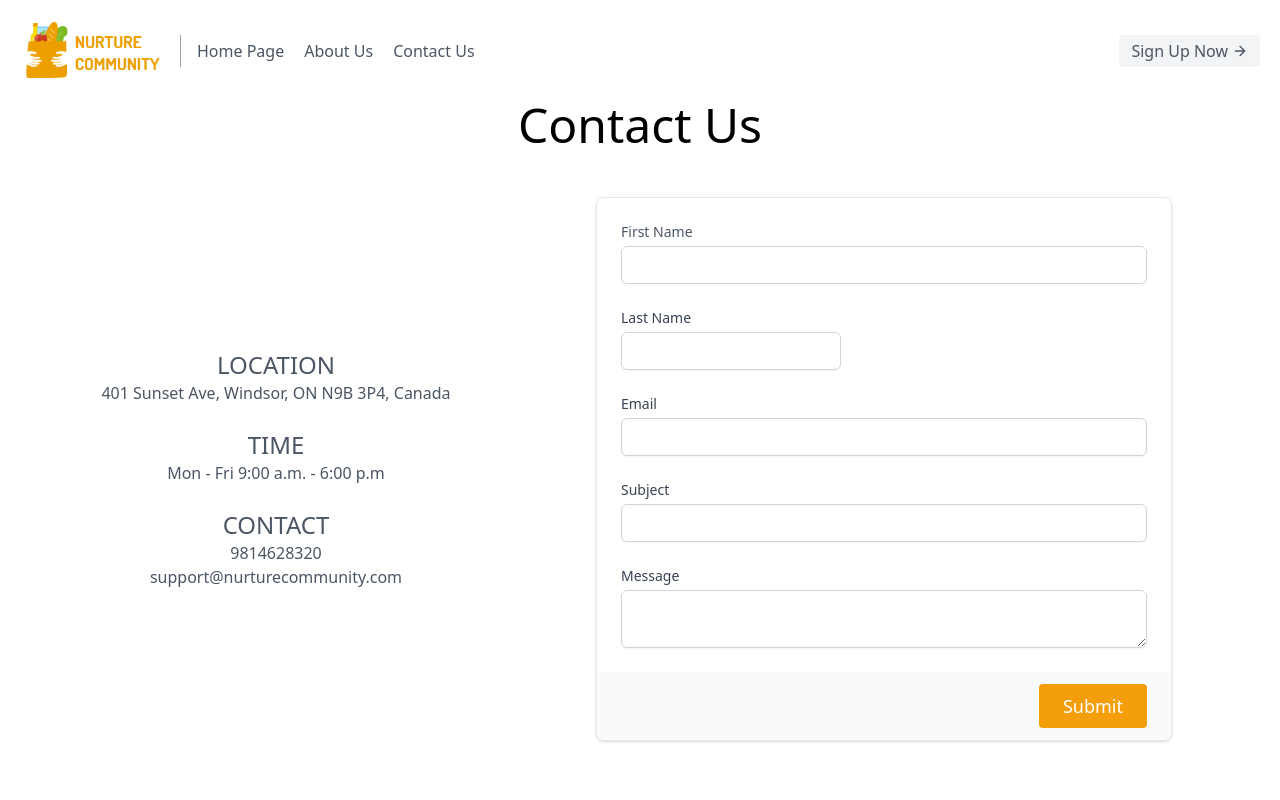
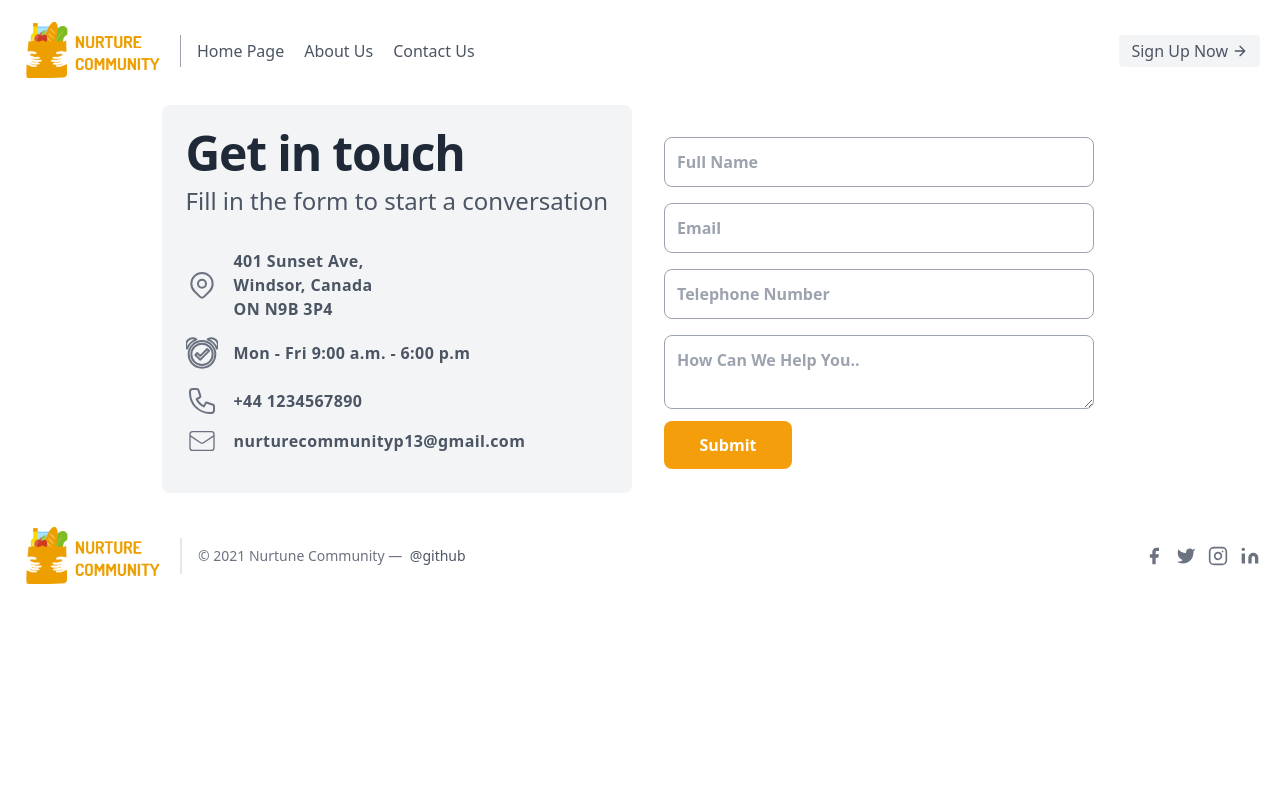
Before and after one commit to Anubha-31/Nurture-Community, a Vue app: page /ContactUs in a window 1280 px wide. Shown: the top 800 px of the page. Built offline with nearby package versions, Linux system fonts and the light colour scheme.

Commit message:
contact us changes

```diff
--- a/src/views/ContactUs.vue
+++ b/src/views/ContactUs.vue
@@ -1,112 +1,185 @@
 <template>
   <Header />
-  <div>
-    <div class="container mx-auto px-6 ">
-      <div class="text-center">
-        <h1 class="text-5xl">Contact Us</h1>
-        <!-- <p class="mt-5">Please contact us using the below form.</p> -->
+  <div
+    class="relative flex items-top justify-center bg-white dark:bg-gray-900 sm:items-center sm:pt-0"
+  >
+    <div class="max-w-6xl mx-auto sm:px-6 lg:px-8">
+      <div class="mt-1 overflow-hidden">
+        <div class="grid grid-cols-1 md:grid-cols-2">
+          <div class="p-6 mr-2 bg-gray-100 dark:bg-gray-800 sm:rounded-lg">
+            <h1
+              class="text-4xl sm:text-5xl text-gray-800 dark:text-white font-extrabold tracking-tight"
+            >
+              Get in touch
+            </h1>
+            <p
+              class="text-normal text-lg sm:text-2xl font-medium text-gray-600 dark:text-gray-400 mt-2"
+            >
+              Fill in the form to start a conversation
+            </p>
+
+            <div
+              class="flex items-center mt-8 text-gray-600 dark:text-gray-400"
+            >
+              <svg
+                fill="none"
+                stroke="currentColor"
+                stroke-linecap="round"
+                stroke-linejoin="round"
+                stroke-width="1.5"
+                viewBox="0 0 24 24"
+                class="w-8 h-8 text-gray-500"
+              >
+                <path
+                  stroke-linecap="round"
+                  stroke-linejoin="round"
+                  stroke-width="1.5"
+                  d="M17.657 16.657L13.414 20.9a1.998 1.998 0 01-2.827 0l-4.244-4.243a8 8 0 1111.314 0z"
+                />
+                <path
+                  stroke-linecap="round"
+                  stroke-linejoin="round"
+                  stroke-width="1.5"
+                  d="M15 11a3 3 0 11-6 0 3 3 0 016 0z"
+                />
+              </svg>
+              <div class="ml-4 text-md tracking-wide font-semibold w-40">
+                401 Sunset Ave, Windsor, Canada ON N9B 3P4
               </div>
             </div>
-    <div class="min-h-screen flex flex-col">
-      <div class="container mx-auto flex px-5 py-12 md:flex-row flex-col items-center text-gray-600 body-font">
-        <div class="lg:max-w-lg lg:w-full md:w-1/2 w-5/6 mb-10 md:mb-0 items-center text-center">
-          <h2 class="text-2xl">LOCATION</h2>
-          <p>401 Sunset Ave, Windsor, ON N9B 3P4, Canada</p>
-          <br />
-          <h2 class=" text-2xl">TIME</h2>
-          <p>Mon - Fri 9:00 a.m. - 6:00 p.m</p>
-          <br />
-          <h2 class="text-2xl">CONTACT</h2>
-          <p>9814628320</p>
-          <p>support@nurturecommunity.com</p>
+
+            <div
+              class="flex items-center mt-4 text-gray-600 dark:text-gray-400"
+            >
+              <svg
+                fill="none"
+                stroke="currentColor"
+                stroke-linecap="round"
+                stroke-linejoin="round"
+                stroke-width="1.5"
+                viewBox="0 0 24 24"
+                class="w-8 h-8 text-gray-500"
+              >
+                <path
+                  stroke-linecap="round"
+                  stroke-linejoin="round"
+                  stroke-width="1.5"
+                  d="M22.001 13c0-5.522-4.475-10.001-10.002-10.001-5.523 0-10.001 4.479-10.001 10.001 0 4.316 3.087 10 10.001 10 6.93 0 10.002-5.693 10.002-10zm-10.002 8c-4.411 0-8.001-3.59-8.001-8 0-4.413 3.59-8.001 8.001-8.001 4.412 0 8.002 3.588 8.002 8.001 0 4.41-3.59 8-8.002 8zm-1.279-6.817l-2.325-2.183-1.395 1.435 3.746 3.565 6.559-6.592-1.422-1.408-5.163 5.183zm-9.918-5.468c-.535-.824-.802-1.772-.802-2.718 0-2.757 2.233-4.995 4.991-4.995.948 0 1.896.268 2.721.803-3.172 1.217-5.692 3.739-6.91 6.91zm18.201-7.715c-.947 0-1.895.268-2.719.803 3.17 1.218 5.694 3.739 6.914 6.909.534-.823.801-1.77.801-2.717 0-2.761-2.236-4.995-4.996-4.995z"
+                />
+              </svg>
+              <div class="ml-4 text-md tracking-wide font-semibold w-60">
+                Mon - Fri 9:00 a.m. - 6:00 p.m
+              </div>
             </div>
 
+            <div
+              class="flex items-center mt-4 text-gray-600 dark:text-gray-400"
+            >
+              <svg
+                fill="none"
+                stroke="currentColor"
+                stroke-linecap="round"
+                stroke-linejoin="round"
+                stroke-width="1.5"
+                viewBox="0 0 24 24"
+                class="w-8 h-8 text-gray-500"
+              >
+                <path
+                  stroke-linecap="round"
+                  stroke-linejoin="round"
+                  stroke-width="1.5"
+                  d="M3 5a2 2 0 012-2h3.28a1 1 0 01.948.684l1.498 4.493a1 1 0 01-.502 1.21l-2.257 1.13a11.042 11.042 0 005.516 5.516l1.13-2.257a1 1 0 011.21-.502l4.493 1.498a1 1 0 01.684.949V19a2 2 0 01-2 2h-1C9.716 21 3 14.284 3 6V5z"
+                />
+              </svg>
+              <div class="ml-4 text-md tracking-wide font-semibold w-40">
+                +44 1234567890
+              </div>
+            </div>
 
             <div
-          class="lg:flex-grow md:w-auto md:pl-16 flex flex-col md:items-start md:text-left items-center text-center">
-            <form action="#" method="POST" class="w-full">
-              <div class="lg:max-w-xl lg:w-auto md:w-auto mb-10 md:mb-0 shadow overflow-hidden rounded-lg border border-gray-200" >
-                <div class="px-4 py-5 bg-white sm:p-6">
-                  <div class="grid grid-cols-1 gap-6">
-                    <div class="col-span-6">
-                      <label
-                        for="first_name"
-                        class="block text-sm font-medium text-gray-2000"
-                        >First Name</label
+              class="flex items-center mt-2 text-gray-600 dark:text-gray-400"
             >
+              <svg
+                fill="none"
+                stroke="currentColor"
+                stroke-linecap="round"
+                stroke-linejoin="round"
+                stroke-width="1"
+                viewBox="0 0 24 24"
+                class="w-8 h-8 text-gray-500"
+              >
+                <path
+                  stroke-linecap="round"
+                  stroke-linejoin="round"
+                  stroke-width="1"
+                  d="M3 8l7.89 5.26a2 2 0 002.22 0L21 8M5 19h14a2 2 0 002-2V7a2 2 0 00-2-2H5a2 2 0 00-2 2v10a2 2 0 002 2z"
+                />
+              </svg>
+              <div class="ml-4 text-md tracking-wide font-semibold w-40">
+                nurturecommunityp13@gmail.com
+              </div>
+            </div>
+          </div>
+
+          <form
+            method="POST"
+            @submit.prevent="formSubmit"
+            class="p-6 flex flex-col justify-center"
+          >
+            <div class="flex flex-col">
+              <label for="name" class="hidden">Full Name</label>
               <input
-                        type="text"
-                        name="first_name"
-                        id="first_name"
-                        class="mt-1 p-2 focus:ring-indigo-500 focus:border-indigo-500 block w-full shadow-sm sm:text-sm border border-gray-300 rounded-md"
-                      />
-                    </div>
-                    <div class="col-span-6">
-                      <label
-                        for="last_name"
-                        class="block text-sm font-medium text-gray-700"
-                        >Last Name</label
-                      >
-                      <input
-                        type="text"
-                        name="last_name"
-                        id="last_name"
-                        class="mt-1 p-2 focus:ring-indigo-500 focus:border-indigo-500 block shadow-sm sm:text-sm border border-gray-300 rounded-md"
+                type="name"
+                name="name"
+                id="name"
+                v-model="user.name"
+                placeholder="Full Name"
+                class="w-100 mt-2 py-3 px-3 rounded-lg bg-white dark:bg-gray-800 border border-gray-400 dark:border-gray-700 text-gray-800 font-semibold focus:border-indigo-500 focus:outline-none"
               />
             </div>
 
-                    <div class="col-span-6 ">
-                      <label
-                        for="Email"
-                        class="block text-sm font-medium text-gray-700"
-                        >Email</label
-                      >
+            <div class="flex flex-col mt-2">
+              <label for="email" class="hidden">Email</label>
               <input
-                        type="Email"
-                        name="Email"
-                        id="Email"
-                        autocomplete="Email"
-                        class="mt-1 p-2 focus:ring-indigo-500 focus:border-indigo-500 block w-full shadow-sm sm:text-sm border border-gray-300 rounded-md"
+                type="email"
+                name="email"
+                id="email"
+                v-model="user.email"
+                placeholder="Email"
+                class="w-100 mt-2 py-3 px-3 rounded-lg bg-white dark:bg-gray-800 border border-gray-400 dark:border-gray-700 text-gray-800 font-semibold focus:border-indigo-500 focus:outline-none"
               />
             </div>
 
-                    <div class="col-span-6">
-                      <label
-                        for="Item_Descrption"
-                        class="block text-sm font-medium text-gray-700"
-                        >Subject</label
-                      >
+            <div class="flex flex-col mt-2">
+              <label for="tel" class="hidden">Number</label>
               <input
-                        type="text"
-                        name="Item_Descrption"
-                        id="Item_Descrption"
-                        autocomplete="Item-Descrption"
-                        class="mt-1 p-2 focus:ring-indigo-500 focus:border-indigo-500 block w-full shadow-sm sm:text-sm border border-gray-300 rounded-md"
+                type="tel"
+                name="tel"
+                id="tel"
+                v-model="user.tel"
+                placeholder="Telephone Number"
+                class="w-100 mt-2 py-3 px-3 rounded-lg bg-white dark:bg-gray-800 border border-gray-400 dark:border-gray-700 text-gray-800 font-semibold focus:border-indigo-500 focus:outline-none"
               />
             </div>
 
-                    <div class="col-span-6">
-                      <label
-                        for="Message"
-                        class="block text-sm font-medium text-gray-700"
-                        >Message</label
-                      >
+            <div class="flex flex-col mt-2">
+              <label for="message" class="hidden">Message</label>
               <textarea
-                        name="Message"
-                        id="Message"
-                        class="mt-1 p-2 focus:ring-indigo-500 focus:border-indigo-500 block w-full shadow-sm sm:text-sm border border-gray-300 rounded-md"
+                type="message"
+                name="message"
+                id="message"
+                v-model="user.message"
+                placeholder="How Can We Help You.."
+                class="w-100 mt-2 py-3 px-3 rounded-lg bg-white dark:bg-gray-800 border border-gray-400 dark:border-gray-700 text-gray-800 font-semibold focus:border-indigo-500 focus:outline-none"
               ></textarea>
             </div>
-                  </div>
-                </div>
-                <div class="px-4 py-3 bg-gray-50 text-right sm:px-6">
+
             <button
-                    class="inline-flex text-white bg-yellow-500 border-0 py-2 px-6 focus:outline-none hover:bg-yellow-600 rounded text-lg"
+              type="submit"
+              class="md:w-32 bg-yellow-500 hover:bg-yellow-600 text-white font-bold py-3 px-6 rounded-lg mt-3  transition ease-in-out duration-300"
             >
               Submit
             </button>
-                </div>
-              </div>
           </form>
         </div>
       </div>
@@ -119,13 +192,43 @@
 <script>
 import Header from "@/components/Header.vue";
 import Footer from "@/components/Footer.vue";
+import axios from "axios";
+import { path } from "./settings.js";
 
 export default {
   name: "ContactUs",
   data() {
     return {
-      user_type: "",
+      user: {
+        name: "",
+        email: "",
+        tel: "",
+        message: "",
+      },
     };
+  },
+  methods: {
+    formSubmit: function() {
+      axios.defaults.withCredentials = true;
+      axios.post(path + "/ContactUs", this.user).then(
+        (response) => {
+          if(response.status === 200){
+            alert("Your query has been registered,\nOur customer care operative will call you within 24-48 hours")
+          }
+        },
+        (error) => {
+          console.log(error);
+          alert("Please try again later!")
+        }
+      );
+    },
+  },
+   blurEventHandler: function (e) {
+      if(tel(this.user.phone, "CAN").length === 0) {
+        this.errors.phone= "Please enter a valid Canadian phone number"
+      } else {
+        delete this.errors.phone
+      }
     },
   components: {
     Header,
```
Lines whose indentation alone changed are shown as unchanged.
